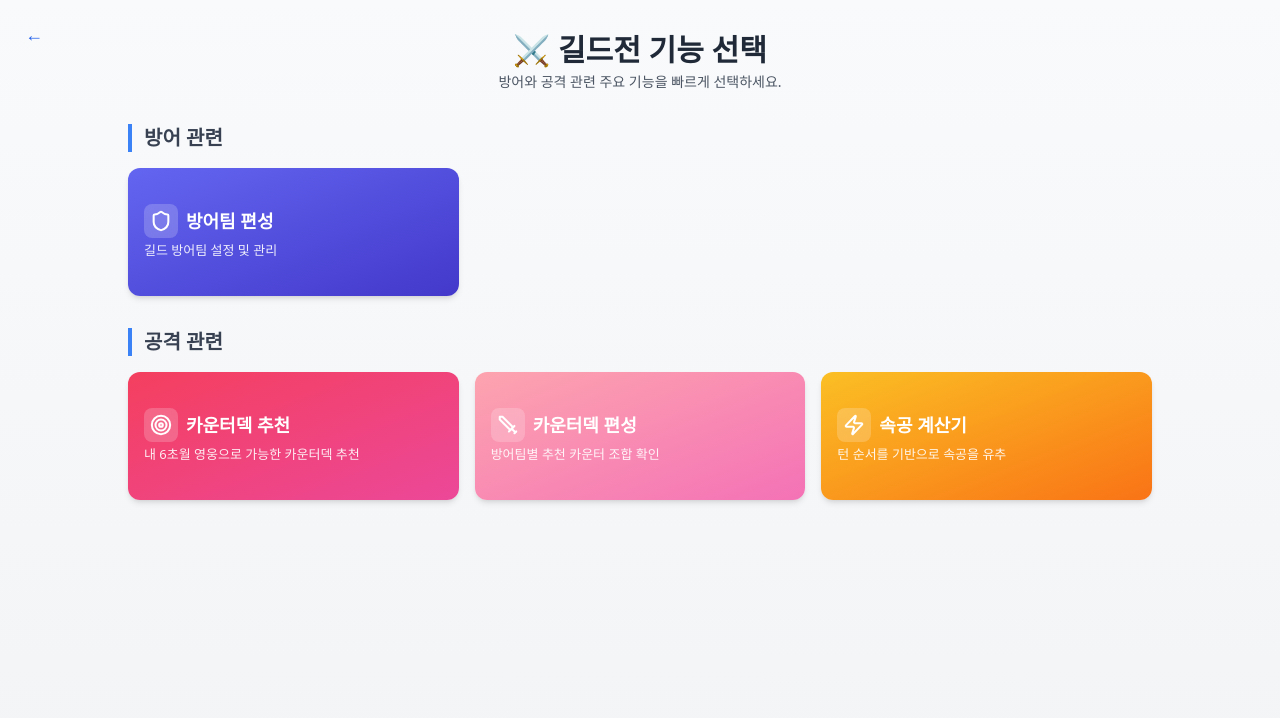
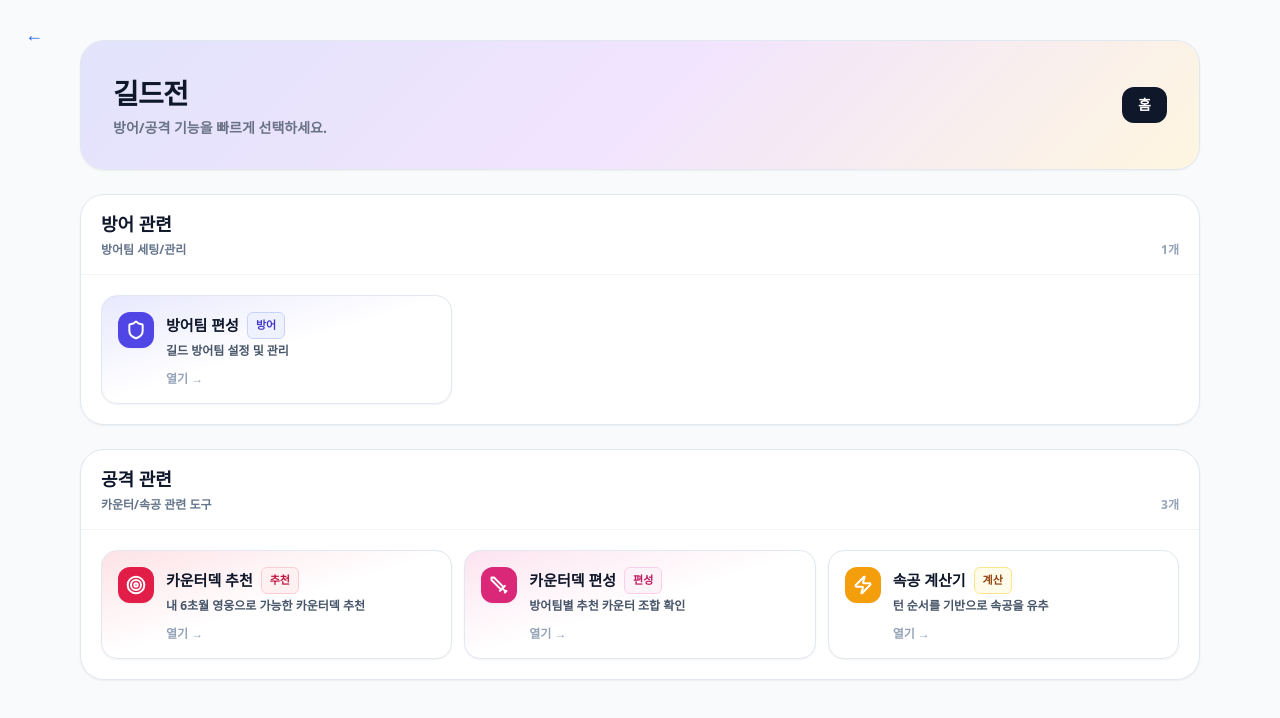
Before and after one commit to ogeongeun/snr-guide1, a React (Create React App) app: page /guild-defense in a window 1280 px wide. Shown: the top 718 px of the page. Built offline with nearby package versions, Linux system fonts and the light colour scheme; no server answers.

Commit message:
Feat: ....

```diff
--- a/src/pages/GuildDefensePage.jsx
+++ b/src/pages/GuildDefensePage.jsx
@@ -1,109 +1,200 @@
-import React from 'react';
-import { useNavigate } from 'react-router-dom';
-import { Shield, Sword, Zap, Target } from 'lucide-react';
+import React from "react";
+import { useNavigate, Link } from "react-router-dom";
+import { Shield, Sword, Zap, Target } from "lucide-react";
 
 export default function GuildDefensePage() {
   const navigate = useNavigate();
 
   const features = [
     {
-      label: '방어팀 편성',
-      path: '/guild-defense/build',
-      bg: 'from-indigo-500 to-indigo-700',
+      label: "방어팀 편성",
+      path: "/guild-defense/build",
       icon: Shield,
-      description: '길드 방어팀 설정 및 관리',
-      category: '방어 관련',
+      description: "길드 방어팀 설정 및 관리",
+      category: "방어 관련",
+      badge: "방어",
+      tone: "indigo",
     },
     {
-      label: '카운터덱 추천',
-      path: '/guild-offense-finder',
-      bg: 'from-rose-500 to-pink-500',
+      label: "카운터덱 추천",
+      path: "/guild-offense-finder",
       icon: Target,
-      description: '내 6초월 영웅으로 가능한 카운터덱 추천',
-      category: '공격 관련',
+      description: "내 6초월 영웅으로 가능한 카운터덱 추천",
+      category: "공격 관련",
+      badge: "추천",
+      tone: "rose",
     },
     {
-      label: '카운터덱 편성',
-      path: '/guild-offense',
-      bg: 'from-rose-300 to-pink-400',
+      label: "카운터덱 편성",
+      path: "/guild-offense",
       icon: Sword,
-      description: '방어팀별 추천 카운터 조합 확인',
-      category: '공격 관련',
+      description: "방어팀별 추천 카운터 조합 확인",
+      category: "공격 관련",
+      badge: "편성",
+      tone: "pink",
     },
     {
-      label: '속공 계산기',
-      path: '/guild-offense/setup',
-      bg: 'from-amber-400 to-orange-500',
+      label: "속공 계산기",
+      path: "/guild-offense/setup",
       icon: Zap,
-      description: '턴 순서를 기반으로 속공을 유추',
-      category: '공격 관련',
-    }
-
+      description: "턴 순서를 기반으로 속공을 유추",
+      category: "공격 관련",
+      badge: "계산",
+      tone: "amber",
+    },
   ];
 
+  const grouped = {
+    "방어 관련": features.filter((f) => f.category === "방어 관련"),
+    "공격 관련": features.filter((f) => f.category === "공격 관련"),
+  };
+
   return (
-    <div className="min-h-screen bg-gradient-to-b from-gray-50 to-gray-100 py-8 px-4">
-      {/* 헤더 */}
-      <div className="text-center mb-8">
-        <h1 className="text-3xl font-extrabold text-gray-800">
-          ⚔️ 길드전 기능 선택
+    <div className="min-h-screen bg-slate-50">
+      <div className="mx-auto w-full max-w-6xl px-4 py-8 lg:py-10">
+        {/* 헤더(홈이랑 비슷한 톤) */}
+        <div className="relative overflow-hidden rounded-3xl border border-slate-200 bg-white shadow-sm">
+          <div
+            className="h-28 lg:h-32 w-full"
+            style={{
+              background:
+                "linear-gradient(135deg, rgba(99,102,241,0.18), rgba(168,85,247,0.16), rgba(251,191,36,0.14))",
+            }}
+          />
+          <div className="absolute inset-0 flex items-center justify-between px-5 lg:px-8">
+            <div>
+              <h1 className="text-[22px] lg:text-[28px] font-black tracking-tight text-slate-900">
+                길드전
               </h1>
-        <p className="text-sm text-gray-600 mt-1">
-          방어와 공격 관련 주요 기능을 빠르게 선택하세요.
+              <p className="mt-1 text-xs lg:text-sm font-semibold text-slate-700/70">
+                방어/공격 기능을 빠르게 선택하세요.
               </p>
             </div>
 
-      {/* 카드 영역 */}
-      <div className="space-y-8 max-w-5xl mx-auto">
-        {['방어 관련', '공격 관련'].map((category) => (
-          <div key={category}>
-            <h2 className="text-xl font-semibold mb-4 text-gray-700 border-l-4 border-blue-500 pl-3">
-              {category}
-            </h2>
+            <div className="flex items-center gap-2">
+              <Link
+                to="/"
+                className="rounded-xl px-4 py-2 text-sm font-extrabold bg-slate-900 text-white hover:bg-slate-800"
+              >
+                홈
+              </Link>
+            </div>
+          </div>
+        </div>
 
-            {/* ✅ 카드 가로 길이 조정: 더 작고 컴팩트하게 */}
-            <div className="grid grid-cols-2 md:grid-cols-3 gap-4">
-              {features
-                .filter((f) => f.category === category)
-                .map((feature, index) => {
+        {/* 섹션 */}
+        <div className="mt-6 grid gap-6">
+          <CategorySection
+            title="방어 관련"
+            subtitle="방어팀 세팅/관리"
+            items={grouped["방어 관련"]}
+            onClick={(path) => navigate(path)}
+          />
+
+          <CategorySection
+            title="공격 관련"
+            subtitle="카운터/속공 관련 도구"
+            items={grouped["공격 관련"]}
+            onClick={(path) => navigate(path)}
+          />
+        </div>
+      </div>
+    </div>
+  );
+}
+
+function CategorySection({ title, subtitle, items, onClick }) {
+  return (
+    <div className="rounded-3xl bg-white border border-slate-200 shadow-sm overflow-hidden">
+      <div className="px-5 py-4 border-b border-slate-100 flex items-end justify-between gap-3">
+        <div>
+          <div className="text-[16px] lg:text-[18px] font-black text-slate-900">{title}</div>
+          <div className="mt-1 text-xs font-semibold text-slate-500">{subtitle}</div>
+        </div>
+        <div className="text-xs font-semibold text-slate-400">{items.length}개</div>
+      </div>
+
+      <div className="p-4 lg:p-5">
+        <div className="grid grid-cols-1 sm:grid-cols-2 lg:grid-cols-3 gap-3">
+          {items.map((f) => (
+            <FeatureCard key={f.path} feature={f} onClick={() => onClick(f.path)} />
+          ))}
+        </div>
+      </div>
+    </div>
+  );
+}
+
+function FeatureCard({ feature, onClick }) {
   const Icon = feature.icon;
+
+  const tone = feature.tone; // indigo / rose / pink / amber
+  const toneMap = {
+    indigo: {
+      ring: "hover:ring-indigo-200",
+      pill: "bg-indigo-50 text-indigo-700 border-indigo-200",
+      icon: "bg-indigo-600",
+      glow: "from-indigo-500/15 via-transparent to-transparent",
+    },
+    rose: {
+      ring: "hover:ring-rose-200",
+      pill: "bg-rose-50 text-rose-700 border-rose-200",
+      icon: "bg-rose-600",
+      glow: "from-rose-500/15 via-transparent to-transparent",
+    },
+    pink: {
+      ring: "hover:ring-pink-200",
+      pill: "bg-pink-50 text-pink-700 border-pink-200",
+      icon: "bg-pink-600",
+      glow: "from-pink-500/15 via-transparent to-transparent",
+    },
+    amber: {
+      ring: "hover:ring-amber-200",
+      pill: "bg-amber-50 text-amber-800 border-amber-200",
+      icon: "bg-amber-500",
+      glow: "from-amber-500/18 via-transparent to-transparent",
+    },
+  };
+
+  const t = toneMap[tone] || toneMap.indigo;
+
   return (
     <button
-                      key={index}
-                      onClick={() => navigate(feature.path)}
-                      className={`relative group h-32 w-full flex flex-col items-start justify-center px-4 py-3 text-left rounded-xl shadow-md hover:shadow-lg transition-all bg-gradient-to-br ${feature.bg} text-white overflow-hidden`}
+      type="button"
+      onClick={onClick}
+      className={[
+        "group w-full text-left rounded-2xl border border-slate-200 bg-white shadow-sm",
+        "hover:shadow-md transition transform hover:-translate-y-[1px]",
+        "p-4 relative overflow-hidden",
+        "ring-0 hover:ring-2",
+        t.ring,
+      ].join(" ")}
     >
-                      {/* 배경 효과 */}
-                      <div className="absolute inset-0 opacity-0 group-hover:opacity-20 bg-white transition-opacity"></div>
+      {/* 은은한 그라데이션 */}
+      <div className={`pointer-events-none absolute inset-0 bg-gradient-to-br ${t.glow}`} />
 
-                      {/* 아이콘 + 제목 */}
-                      <div className="flex items-center gap-2 mb-1">
-                        <div className="p-1.5 bg-white/20 rounded-lg backdrop-blur-sm">
-                          <Icon size={22} strokeWidth={2.2} />
-                        </div>
-                        <h3 className="text-lg font-semibold">
-                          {feature.label}
-                        </h3>
+      <div className="relative flex items-start gap-3">
+        <div className={`shrink-0 rounded-xl ${t.icon} text-white p-2 shadow-sm`}>
+          <Icon size={20} strokeWidth={2.4} />
         </div>
 
-                      {/* 설명문 */}
-                      <p className="text-[13px] text-white/90 leading-snug">
+        <div className="min-w-0 flex-1">
+          <div className="flex items-center gap-2">
+            <div className="text-[15px] font-black text-slate-900 truncate">{feature.label}</div>
+            <span className={`shrink-0 rounded-md px-2 py-1 text-[11px] font-extrabold border ${t.pill}`}>
+              {feature.badge}
+            </span>
+          </div>
+
+          <div className="mt-1 text-[12px] font-semibold text-slate-600 leading-snug line-clamp-2">
             {feature.description}
-                      </p>
+          </div>
 
-                      {/* 화살표 애니메이션 */}
-                      <div className="absolute right-4 bottom-3 opacity-0 group-hover:opacity-100 translate-x-1 group-hover:translate-x-0 transition-all text-white/70">
-                        ➜
+          <div className="mt-3 text-xs font-extrabold text-slate-400 group-hover:text-slate-600 transition">
+            열기 →
+          </div>
+        </div>
       </div>
     </button>
   );
-                })}
-            </div>
-          </div>
-        ))}
-      </div>
-
-
-    </div>
-  );
 }
--- a/src/pages/MyProfilePage.jsx
+++ b/src/pages/MyProfilePage.jsx
@@ -16,6 +16,10 @@ export default function MyProfilePage() {
   const [nicknameInput, setNicknameInput] = useState("");
   const [savingNickname, setSavingNickname] = useState(false);
 
+  const [guild, setGuild] = useState("");
+  const [guildInput, setGuildInput] = useState("");
+  const [savingGuild, setSavingGuild] = useState(false);
+
   const [myPosts, setMyPosts] = useState([]);
   const [myComments, setMyComments] = useState([]);
 
@@ -27,6 +31,11 @@ export default function MyProfilePage() {
     const v = nicknameInput.trim();
     return v.length >= 2 && v.length <= 12 && v !== nickname;
   }, [nicknameInput, nickname]);
+
+  const canSaveGuild = useMemo(() => {
+    const v = guildInput.trim();
+    return v !== (guild || "");
+  }, [guildInput, guild]);
 
   useEffect(() => {
     const run = async () => {
@@ -43,19 +52,47 @@ export default function MyProfilePage() {
       }
       setMe(user);
 
-      // 1) 내 프로필(닉네임)
-      const { data: prof, error: pe } = await supabase
+      // 1) 내 프로필(닉네임/길드)
+      let prof = null;
+
+      const { data: p1, error: pe1 } = await supabase
         .from("profiles")
-        .select("user_id,nickname,created_at")
+        .select("user_id,nickname,guild,created_at")
         .eq("user_id", user.id)
         .maybeSingle();
 
-      // profiles row가 없으면(드물게) 기본값으로 만들어둠
-      if (pe) console.error(pe);
+      if (pe1) console.error(pe1);
+      prof = p1;
+
+      // ✅ profiles row가 없으면 무조건 만들어둠 (nickname NOT NULL 방지)
+      if (!prof) {
+        const { data: created, error: ce } = await supabase
+          .from("profiles")
+          .insert({ user_id: user.id, nickname: "익명" })
+          .select("user_id,nickname,guild,created_at")
+          .single();
+
+        if (ce) {
+          console.error(ce);
+          // 여기서 실패하면 이후 저장 버튼 눌러도 계속 터질 수 있으니 안전하게 막음
+          alert(`프로필 생성 실패: ${ce.message}`);
+          setProfileLoading(false);
+          setLoading(false);
+          return;
+        }
+
+        prof = created;
+      }
 
       const currentNick = prof?.nickname ?? "익명";
+      const currentGuild = prof?.guild ?? "";
+
       setNickname(currentNick);
       setNicknameInput(currentNick);
+
+      setGuild(currentGuild);
+      setGuildInput(currentGuild);
+
       setProfileLoading(false);
 
       // 2) 내가 쓴 글
@@ -86,7 +123,7 @@ export default function MyProfilePage() {
         setMyPosts(posts || []);
       }
 
-      // 3) 내가 쓴 댓글 (post_id 같이 가져오고, 글 제목은 별도 조회 없이 링크만)
+      // 3) 내가 쓴 댓글
       const { data: comments, error: cErr } = await supabase
         .from("community_comments")
         .select(
@@ -121,15 +158,18 @@ export default function MyProfilePage() {
 
   const saveNickname = async () => {
     if (!me?.id) return;
+    if (profileLoading) return;
     if (!canSaveNickname || savingNickname) return;
 
     try {
       setSavingNickname(true);
       const nextNick = nicknameInput.trim();
 
+      // ✅ row는 이미 만들어져있으니 update로 저장 (더 안전)
       const { error } = await supabase
         .from("profiles")
-        .upsert({ user_id: me.id, nickname: nextNick }, { onConflict: "user_id" });
+        .update({ nickname: nextNick })
+        .eq("user_id", me.id);
 
       if (error) {
         alert(error.message);
@@ -140,6 +180,33 @@ export default function MyProfilePage() {
       alert("닉네임 저장 완료");
     } finally {
       setSavingNickname(false);
+    }
+  };
+
+  const saveGuild = async () => {
+    if (!me?.id) return;
+    if (profileLoading) return;
+    if (!canSaveGuild || savingGuild) return;
+
+    try {
+      setSavingGuild(true);
+      const nextGuild = guildInput.trim();
+
+      // ✅ row가 이미 존재하므로 update가 정답 (nickname NOT NULL 문제 완전 차단)
+      const { error } = await supabase
+        .from("profiles")
+        .update({ guild: nextGuild.length ? nextGuild : null })
+        .eq("user_id", me.id);
+
+      if (error) {
+        alert(error.message);
+        return;
+      }
+
+      setGuild(nextGuild);
+      alert("길드 저장 완료");
+    } finally {
+      setSavingGuild(false);
     }
   };
 
@@ -201,10 +268,46 @@ export default function MyProfilePage() {
               <button
                 type="button"
                 onClick={saveNickname}
-                disabled={!canSaveNickname || savingNickname}
+                disabled={profileLoading || !canSaveNickname || savingNickname}
                 className="shrink-0 rounded-xl px-4 py-2 text-sm font-extrabold bg-indigo-600 text-white hover:bg-indigo-500 disabled:opacity-50 disabled:cursor-not-allowed"
               >
                 {savingNickname ? "저장중..." : "저장"}
+              </button>
+            </div>
+          </div>
+
+          {/* 길드 */}
+          <div className="rounded-2xl bg-white border border-slate-200 shadow-sm p-4">
+            <div className="flex items-center justify-between gap-3">
+              <div>
+                <div className="text-sm font-extrabold text-slate-900">길드</div>
+                <div className="text-xs font-semibold text-slate-500 mt-1">
+                  방어팀 제출/권한에 사용할 예정
+                </div>
+              </div>
+              {profileLoading ? (
+                <span className="text-xs font-semibold text-slate-500">로딩...</span>
+              ) : (
+                <span className="text-xs font-extrabold text-slate-700">
+                  현재: {guild ? guild : "미지정"}
+                </span>
+              )}
+            </div>
+
+            <div className="mt-3 flex items-center gap-2">
+              <input
+                value={guildInput}
+                onChange={(e) => setGuildInput(e.target.value)}
+                placeholder="예: 천우회 / 백우회 / 매드데이 (비워도 됨)"
+                className="w-full rounded-xl border border-slate-200 bg-white px-3 py-2 text-sm font-semibold outline-none focus:ring-2 focus:ring-slate-200"
+              />
+              <button
+                type="button"
+                onClick={saveGuild}
+                disabled={profileLoading || !canSaveGuild || savingGuild}
+                className="shrink-0 rounded-xl px-4 py-2 text-sm font-extrabold bg-emerald-600 text-white hover:bg-emerald-500 disabled:opacity-50 disabled:cursor-not-allowed"
+              >
+                {savingGuild ? "저장중..." : "저장"}
               </button>
             </div>
           </div>
@@ -257,7 +360,10 @@ export default function MyProfilePage() {
                   <div key={c.id} className="px-4 py-3">
                     <div className="flex items-center justify-between text-xs font-semibold text-slate-500">
                       <span>{formatTime(c.created_at)}</span>
-                      <Link to={`/community/posts/${c.post_id}`} className="font-extrabold text-indigo-600 hover:underline">
+                      <Link
+                        to={`/community/posts/${c.post_id}`}
+                        className="font-extrabold text-indigo-600 hover:underline"
+                      >
                         원문 이동
                       </Link>
                     </div>
```
Lines whose indentation alone changed are shown as unchanged.
